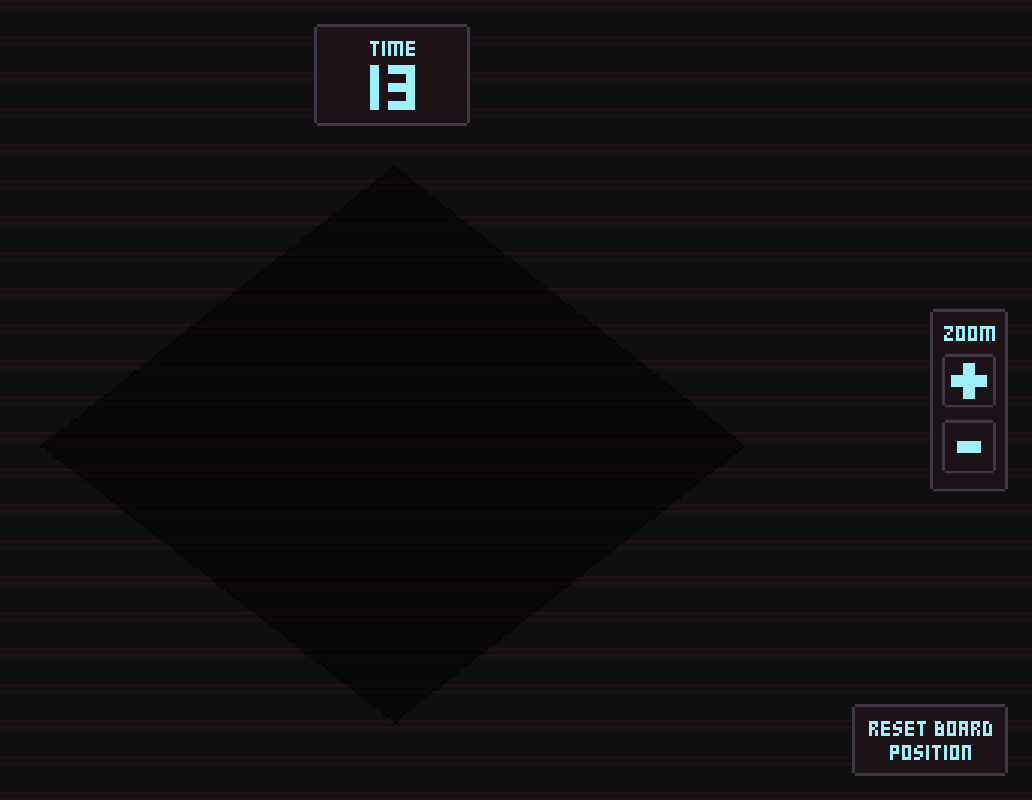
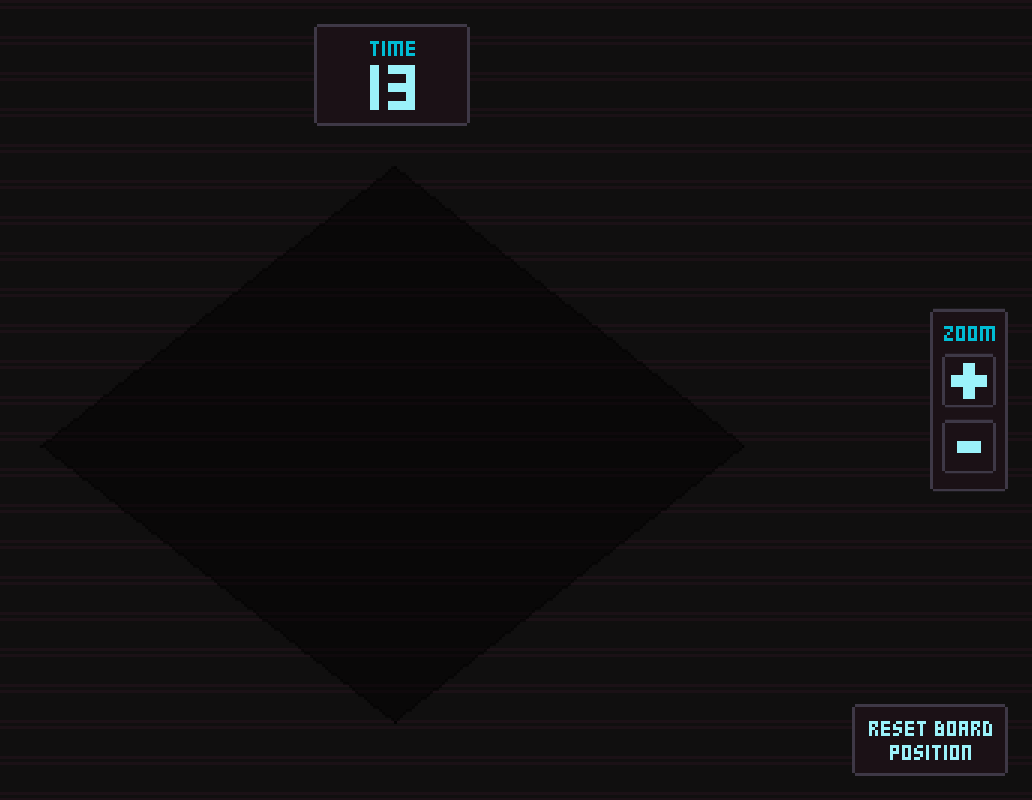
Before and after one commit to IgorFIE/13s-tactics, a website built with webpack: page dist/index.html in a window 1280 px wide. Shown: the whole page, without its empty margins (248-1280 px from the left). Built offline with nearby package versions, Linux system fonts and the light colour scheme.

Commit message:
changed browser title and improved ui colors

```diff
--- a/src/entities/ui.js
+++ b/src/entities/ui.js
@@ -28,7 +28,7 @@ export class UI {
         this.timer = createElem(this.uiDiv, "canvas", null, null, toPixelSize(52), toPixelSize(34));
         this.timer.style.translate = ((GameVars.gameW - this.timer.width) / 2) + 'px ' + (toPixelSize(8)) + 'px';
         genSmallBox(this.timer, 0, 0, 51, 33, toPixelSize(1), "#3e3846", "#1b1116");
-        drawPixelTextInCanvas("TIME", this.timer, toPixelSize(1), 26, 8, "#9bf2fa", 1);
+        drawPixelTextInCanvas("TIME", this.timer, toPixelSize(1), 26, 8, "#00bcd4", 1);
         drawPixelTextInCanvas("13", this.timer, toPixelSize(1), 26, 21, "#9bf2fa", 3);
     }
 
@@ -37,7 +37,7 @@ export class UI {
         this.zoom = createElem(this.zoomDiv, "canvas", null, null, toPixelSize(26), toPixelSize(61));
         this.zoom.style.translate = (GameVars.gameW - this.zoom.width - toPixelSize(8)) + 'px ' + ((GameVars.gameH - this.zoom.height) / 2) + 'px';
         genSmallBox(this.zoom, 0, 0, 25, 60, toPixelSize(1), "#3e3846", "#1b1116");
-        drawPixelTextInCanvas("ZOOM", this.zoom, toPixelSize(1), 13, 8, "#9bf2fa", 1);
+        drawPixelTextInCanvas("ZOOM", this.zoom, toPixelSize(1), 13, 8, "#00bcd4", 1);
 
         this.zoomPlus = createElem(this.zoomDiv, "canvas", null, null, toPixelSize(18), toPixelSize(18), GameVars.isMobile, null, () => console.log("pixel up"));
         this.zoomPlus.style.translate = (GameVars.gameW - this.zoom.width - toPixelSize(4)) + 'px ' + (((GameVars.gameH - this.zoom.height) / 2) + toPixelSize(15)) + 'px';
```
Also changed, not shown: dist/index.html.
